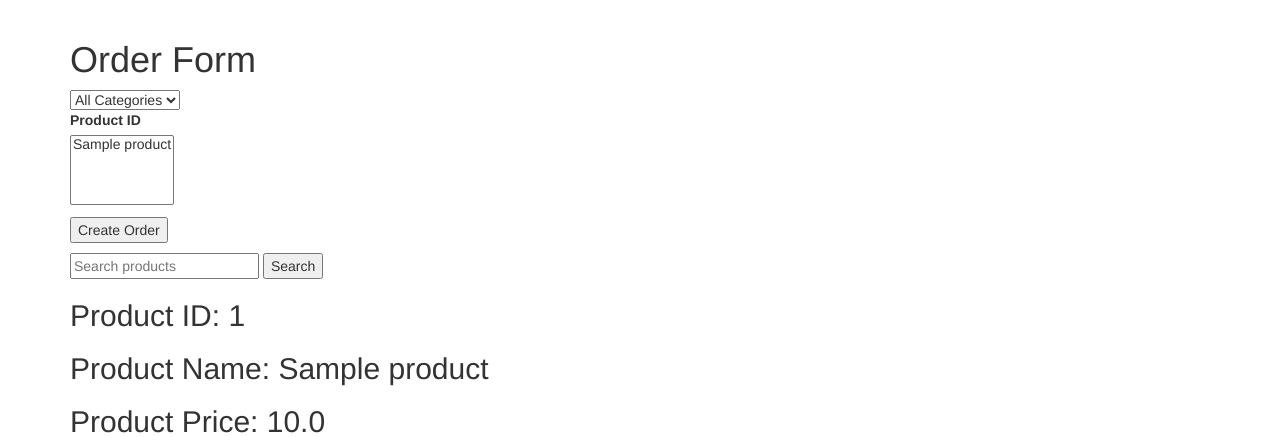
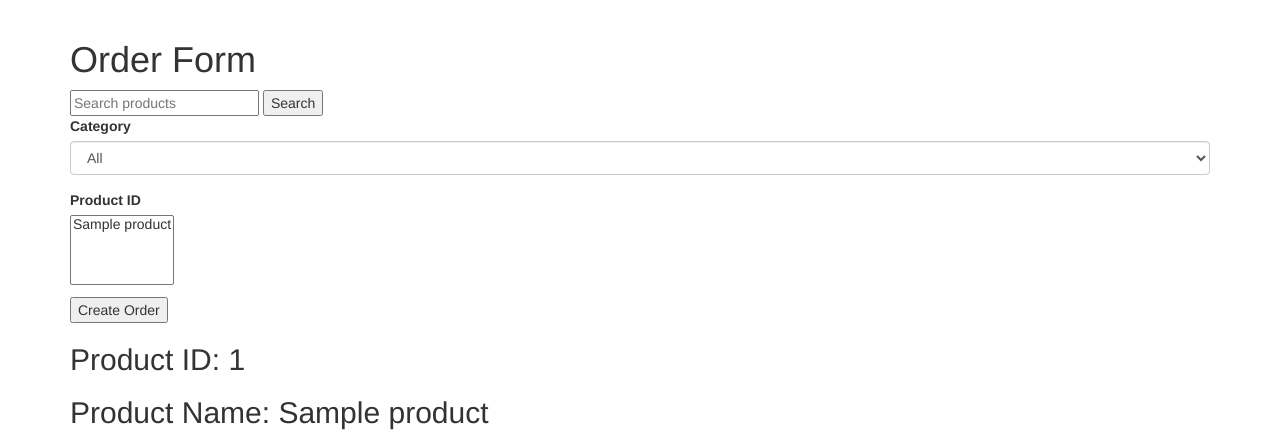
Before and after one commit to laucw1213/D04_pegasus.hk_230033992_230033980_230040319, a Flask app: page /order_form in a window 1280 px wide. Shown: the part 52-489 px from the top of the page. Run offline with Flask 3, Linux system fonts and the light colour scheme; a user stored in the database is signed in; tables that the repository leaves empty hold one stand-in row (values such as "Sample post"); some libraries are stand-ins or nearby versions.

Commit message:
ver1.21 Category

```diff
--- a/app/routes.py
+++ b/app/routes.py
@@ -195,11 +195,16 @@ def unfollow(username):
 def order_form():
     form = OrderForm()
     query = request.args.get('query')  # 從請求參數中獲取查詢字串
+    categories = Category.query.all()
+    products = Product.query.all()  # Define products here
+
+    if request.method == 'POST':
+        category_id = request.form.get('category')
+        if category_id:
+            products = Product.query.filter_by(category_id=category_id).all()  # filter products by category
 
     if query:
         products = Product.query.filter(Product.name.contains(query)).all()  # 如果有查詢字串，則查詢名稱包含該字串的所有產品
-    else:
-        products = Product.query.all()  # 如果沒有查詢字串，則查詢所有的產品
 
     if form.validate_on_submit():
         product = Product.query.get(form.product_id.data)
@@ -212,7 +217,7 @@ def order_form():
             flash('Order created and product added successfully')
             return redirect(url_for('order_form'))
 
-    return render_template('order_form.html.j2', title='Order Form', form=form, products=products)
+    return render_template('order_form.html.j2', title='Order Form', form=form, products=products, categories=categories)
 
 @app.route('/order_info', methods=['GET', 'POST'])
 @login_required
--- a/app/templates/order_form.html.j2
+++ b/app/templates/order_form.html.j2
@@ -3,15 +3,24 @@
 {% import 'bootstrap/wtf.html' as wtf %}
 {% block app_content %}
     <h1>{{ title }}</h1>
+    <!-- Product Search -->
+    <form method="GET">
+        <input type="text" name="query" placeholder="Search products" value="{{ request.args.get('query', '') }}">
+        <input type="submit" value="Search">
+    </form>
 
     <!-- Category Selector -->
-    <form method="GET">
-        <select name="category_id" onchange="this.form.submit()">
-            <option value="">All Categories</option>
-            {% for category in categories %}
-                <option value="{{ category.id }}" {% if category.id == category_id %}selected{% endif %}>{{ category.name }}</option>
-            {% endfor %}
-        </select>
+    <form method="POST" id="categoryForm">
+        {{ form.hidden_tag() }}
+        <div class="form-group">
+            <label for="category">Category</label>
+            <select name="category" id="category" class="form-control" onchange="document.getElementById('categoryForm').submit();" style="max-height: 200px; overflow-y: auto;">
+                <option value="">All</option>
+                {% for category in categories %}
+                    <option value="{{ category.id }}">{{ category.name }}</option>
+                {% endfor %}
+            </select>
+        </div>
     </form>
 
     <!-- Order Form -->
@@ -28,11 +37,7 @@
         <p>{{ form.submit() }}</p>
     </form>
 
-    <!-- Product Search -->
-    <form method="GET">
-        <input type="text" name="query" placeholder="Search products" value="{{ request.args.get('query', '') }}">
-        <input type="submit" value="Search">
-    </form>
+
 
     <!-- Product List -->
     {% for product in products %}
```
Also changed, not shown: test_data.py (+32 -5 lines), 1 other file.
